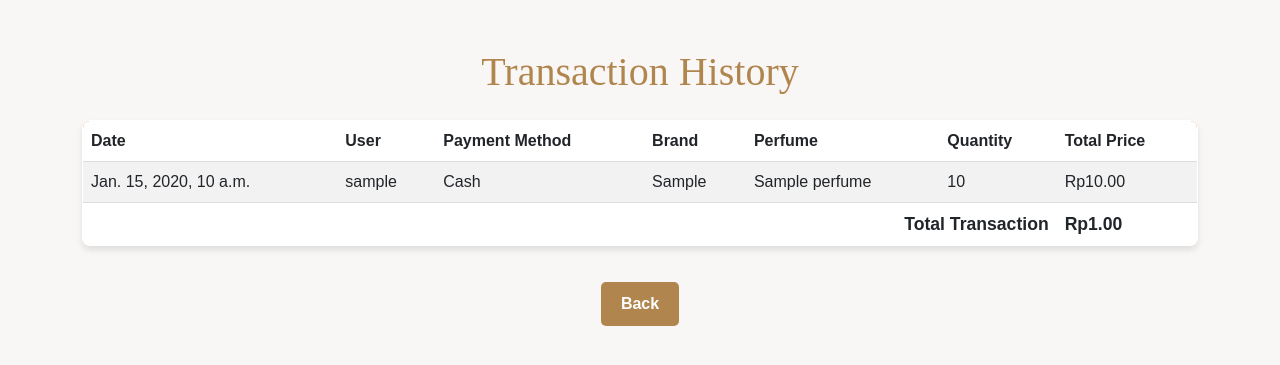
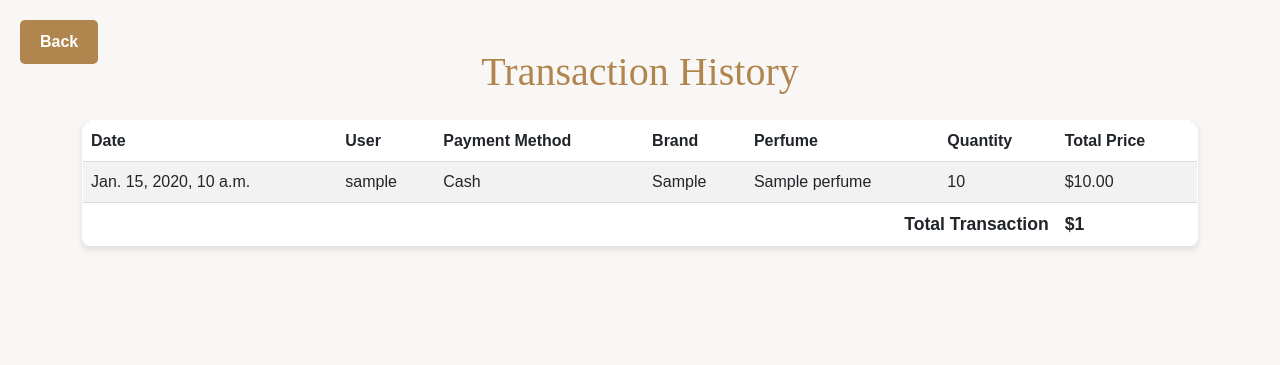
Before and after one commit to roynyk/SoftUniFinalProject, a Django app: template templates/riwayat_transaksi/transaction_history.html in a window 1280 px wide. Shown: the top 365 px of the page. Run offline with Django 4.2, Linux system fonts and the light colour scheme; tables that the repository leaves empty hold one stand-in row (values such as "Sample post"); the template is opened without the code that fills it: values that come from a table or form of the project are taken from there, most other values are stand-ins (such as "Sample title", 1, 10 or a date in 2020); some libraries are stand-ins or nearby versions.

Commit message:
sedikit perubahan

```diff
--- a/Riwayat_transaksi/views.py
+++ b/Riwayat_transaksi/views.py
@@ -41,7 +41,11 @@
 def transaction_history(request):
     transactions = TransactionHistory.objects.filter(user=request.user).order_by('-id')
     total_price = transactions.aggregate(total_price=models.Sum('total_price'))['total_price'] or 0
+
+    has_transactions = transactions.exists()
+
     return render(request, 'riwayat_transaksi/transaction_history.html', {
         'transactions': transactions,
-        'total_price': total_price
+        'total_price': total_price,
+        'has_transactions': has_transactions,  # Kirim flag ke template
     })
--- a/templates/riwayat_transaksi/transaction_history.html
+++ b/templates/riwayat_transaksi/transaction_history.html
@@ -44,8 +44,9 @@
         }
 
         .back-button {
-            display: inline-block;
-            margin-top: 20px;
+    position: fixed; /* Posisi tetap */
+    top: 20px; /* Jarak dari atas */
+    left: 20px; /* Jarak dari kiri */
     padding: 10px 20px;
     background-color: #b0854e;
     color: #fff;
@@ -53,6 +54,7 @@
     font-weight: bold;
     border-radius: 5px;
     transition: background-color 0.3s ease-in-out;
+    z-index: 1000; /* Supaya tombol berada di atas elemen lain */
 }
 
 .back-button:hover {
@@ -91,28 +93,37 @@
                     <td>{{ transaction.date }}</td>
                     <td>{{ transaction.user.username }}</td>
                     <td>{{ transaction.payment_method }}</td>
-                            <td>{{ transaction.perfume.brand }}</td>
+                    <td>{{ transaction.brand }}</td>
                     <td>{{ transaction.perfume.name }}</td>
                     <td>{{ transaction.quantity }}</td>
-                            <td>Rp{{ transaction.total_price }}</td>
+                    <td>${{ transaction.total_price }}</td>
                 </tr>
             {% endfor %}
         </tbody>
         <tfoot>
             <tr>
                 <td colspan="6" class="text-end fw-bold">Total Transaction</td>
-                        <td class="fw-bold">
-                            Rp{{ total_price|floatformat:0 }}.00
-                        </td>
+                <td class="fw-bold">${{ total_price }}</td>
             </tr>
         </tfoot>
     </table>
     <div class="text-center">
         <a href="{% url 'home' %}" class="back-button">Back</a>
     </div>
+
+    <!-- Tambahkan pesan ketika ada transaksi -->
+    {% if has_transactions %}
+        <div class="text-center mt-4">
+            <img src="https://encrypted-tbn0.gstatic.com/images?q=tbn:ANd9GcQJGZmCpS2cdef5Dy20sXMVUw7gKdqcqIQXXepb8u-K_PhTsG6cA6k6hcmtwuDZhC3-axE&usqp=CAU" alt="Courier Image" style="width: 150px; height: auto; border-radius: 50%; box-shadow: 0 4px 6px rgba(0, 0, 0, 0.1);">
+            <p class="mt-3" style="font-size: 1.2rem; color: #555;">
+                Pesanan akan segera diantar ke alamat Anda. Mohon pastikan nomor telepon Anda aktif untuk dihubungi.
+            </p>
+        </div>
+    {% endif %}
 {% else %}
     <p class="text-center mt-4">No transactions found.</p>
 {% endif %}
+
     </div>
 </body>
 </html>
```
Also changed, not shown: media/media/perfume_images/Cuplikan_layar_2024-12-15_143217-removebg-preview_SGQvHHu.png (added), media/media/perfume_images/Cuplikan_layar_2024-12-15_144924-removebg-preview_lvalbKK.png (added), media/media/perfume_images/eros-removebg-preview.png (added), static/images/kurir.png (added). Lines whose indentation alone changed are shown as unchanged.
